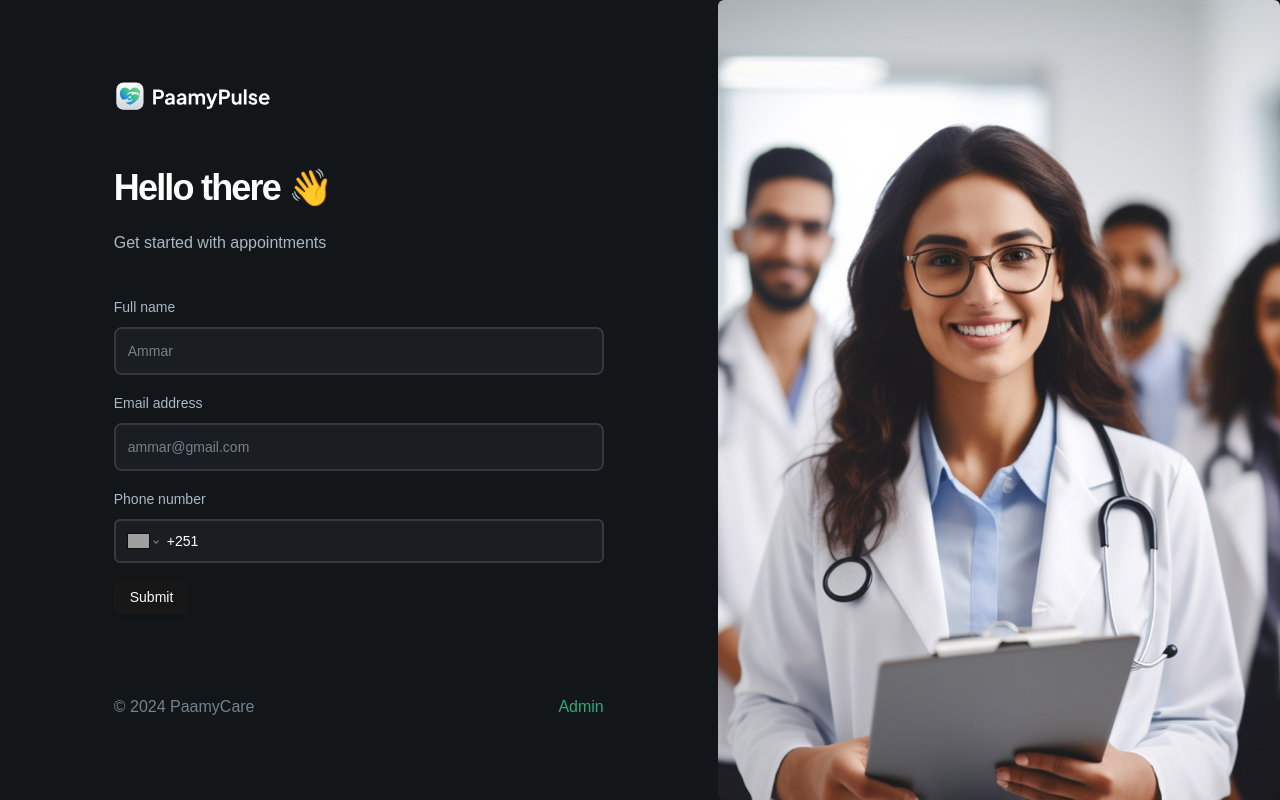
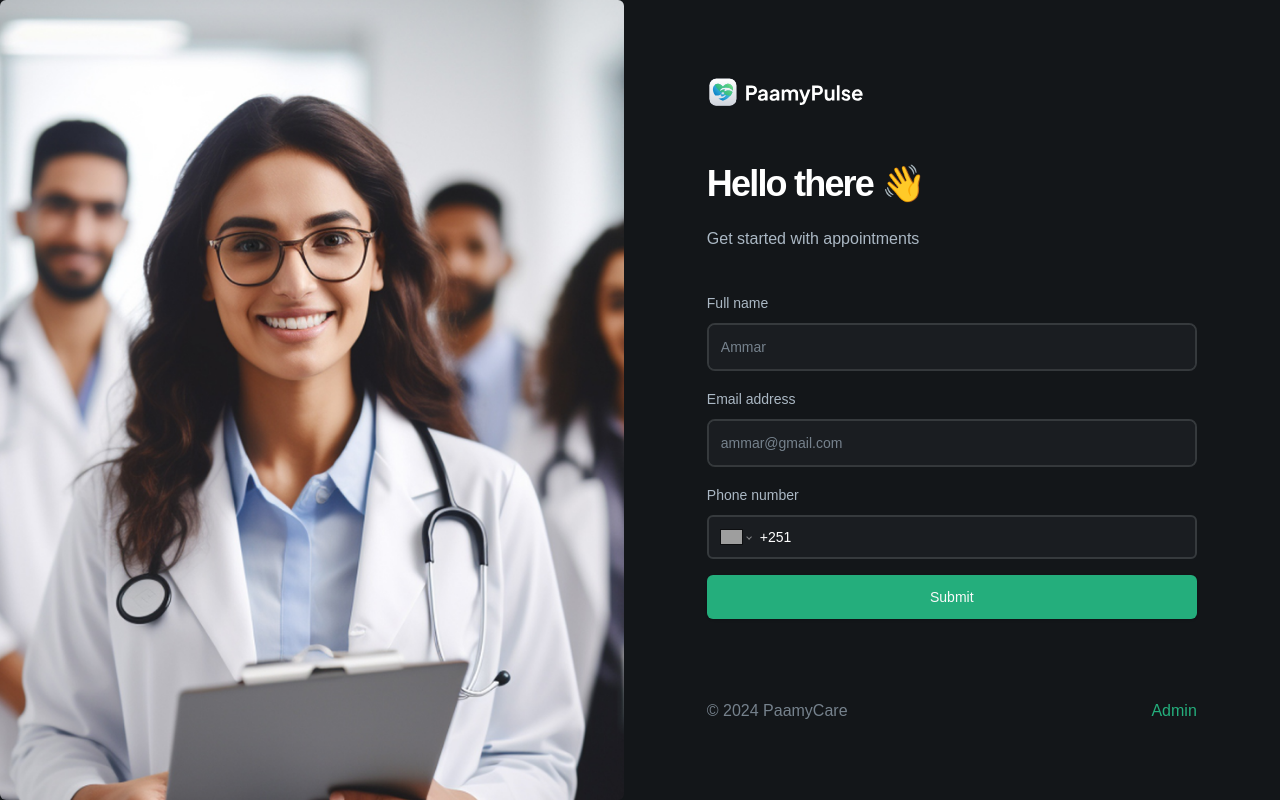
Before and after one commit to Ammarmyp/healthCareSystem, a Next.js app: page / in a window 1280 px wide. Built offline with nearby package versions, Linux system fonts and the light colour scheme; grey boxes are pictures that could not be loaded.

Commit message:
ui change on patient registration form

```diff
--- a/app/page.tsx
+++ b/app/page.tsx
@@ -4,9 +4,10 @@ import Link from "next/link";
 
 export default function Home() {
   return (
-    <div className="flex h-screen max-h-screen">
-      <section className="remove-scrollbar container my-auto">
+    <div className="flex flex-row-reverse h-screen max-h-screen">
+      <section className="remove-scrollbar container my-auto ">
         <div className="max-w-[490px] mx-auto flex size-full flex-col py-10">
+          <Link href={"/"}>
             <Image
               src={"/assets/icons/logo.svg"}
               alt="logo"
@@ -14,12 +15,13 @@ export default function Home() {
               height={1000}
               className="h-8 w-fit mb-12"
             />
+          </Link>
           <PatientForm />
           <div className="text-base mt-20 flex justify-between">
             <p className=" justify-items-end text-dark-600 xl:text-left">
               © {new Date().getFullYear()} PaamyCare
             </p>
-            <Link href={""} className="text-green-500">
+            <Link href={""} className="text-green-500 hover:text-green-500/60">
               Admin
             </Link>
           </div>
@@ -30,7 +32,7 @@ export default function Home() {
         alt="home doctor image"
         width={1000}
         height={1000}
-        className="max-w-[50%] object-cover h-full hidden md:block rounded-md"
+        className="max-w-[50%] w-full object-cover h-full hidden md:block rounded-md"
       />
     </div>
   );
--- a/components/forms/PatientForm.tsx
+++ b/components/forms/PatientForm.tsx
@@ -72,7 +72,12 @@ const PatientForm = () => {
           placeholder="+2519****"
           fieldType={FormFieldTypes.PHONE_INPUT}
         />
-        <Button type="submit">Submit</Button>
+        <Button
+          type="submit"
+          className="w-full h-11 bg-green-500 hover:bg-green-500/60"
+        >
+          Submit
+        </Button>
       </form>
     </Form>
   );
```
Also changed, not shown: components/CustomFormField.tsx (+6 -8 lines). Lines whose indentation alone changed are shown as unchanged.
